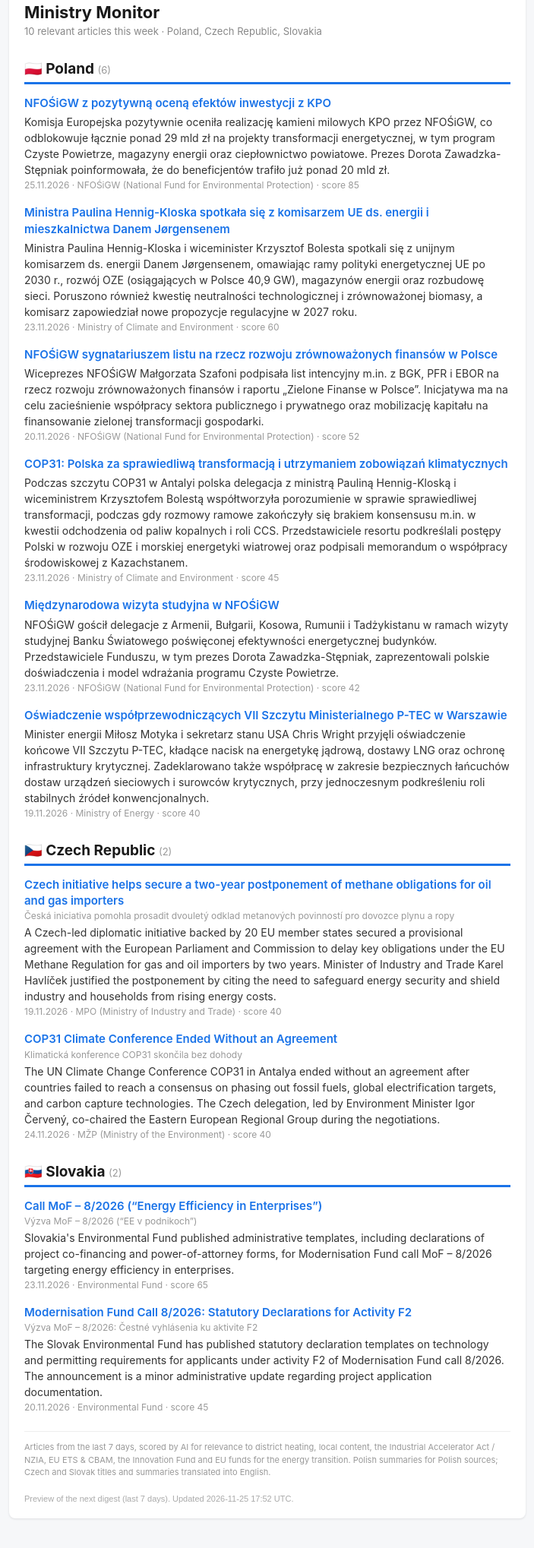
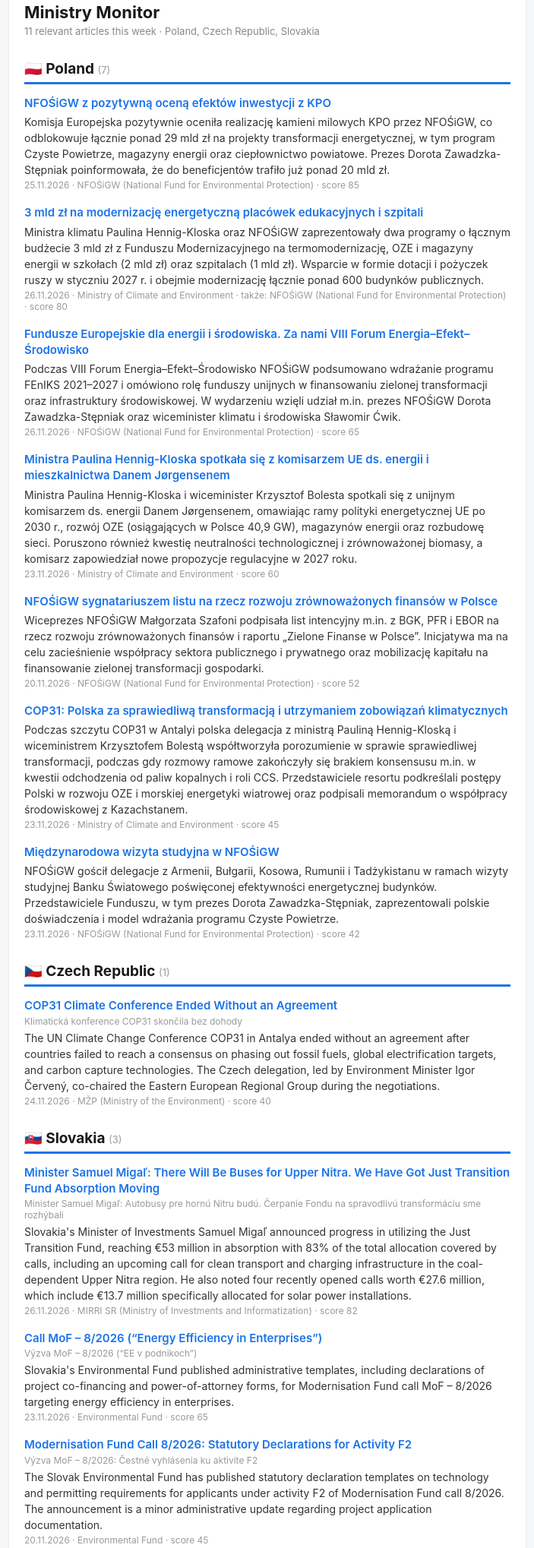
Before and after one commit to kalbarczykcleantechforcee/ministry-monitor, a website: page docs/index.html in a window 1280 px wide. Shown: the part 49-2087 px from the top of the page at 76% size, without its empty margins (288-991 px from the left). Drawn offline with Linux system fonts and the light colour scheme.

Commit message:
data: daily run 2026-11-26

```diff
--- a/docs/index.html
+++ b/docs/index.html
@@ -6,15 +6,27 @@
 
     <div style="font-family:-apple-system,Segoe UI,Roboto,Helvetica,Arial,sans-serif;max-width:640px;margin:0 auto;padding:20px">
       <h1 style="color:#1a1a1a;font-size:22px;margin:0 0 4px">Ministry Monitor</h1>
-      <p style="color:#888;font-size:13px;margin:0">10 relevant articles this week · Poland, Czech Republic, Slovakia</p>
+      <p style="color:#888;font-size:13px;margin:0">11 relevant articles this week · Poland, Czech Republic, Slovakia</p>
 
-      <h2 style="color:#1a1a1a;font-size:19px;margin:30px 0 14px;border-bottom:3px solid #1a73e8;padding-bottom:6px">🇵🇱 Poland <span style="color:#999;font-size:13px;font-weight:normal">(6)</span></h2>
+      <h2 style="color:#1a1a1a;font-size:19px;margin:30px 0 14px;border-bottom:3px solid #1a73e8;padding-bottom:6px">🇵🇱 Poland <span style="color:#999;font-size:13px;font-weight:normal">(7)</span></h2>
 
     <div style="margin:0 0 18px">
       <a href="https://www.gov.pl/web/nfosigw/nfosigw-z-pozytywna-ocena-efektow-inwestycji-z-kpo" style="color:#1a73e8;text-decoration:none;font-size:15px;font-weight:600;line-height:1.35">NFOŚiGW z pozytywną oceną efektów inwestycji z KPO</a>
 
       <p style="color:#333;margin:4px 0 2px;font-size:14px;line-height:1.5">Komisja Europejska pozytywnie oceniła realizację kamieni milowych KPO przez NFOŚiGW, co odblokowuje łącznie ponad 29 mld zł na projekty transformacji energetycznej, w tym program Czyste Powietrze, magazyny energii oraz ciepłownictwo powiatowe. Prezes Dorota Zawadzka-Stępniak poinformowała, że do beneficjentów trafiło już ponad 20 mld zł.</p>
       <div style="color:#999;font-size:12px">25.11.2026 · NFOŚiGW (National Fund for Environmental Protection) · score 85</div>
+    </div>
+    <div style="margin:0 0 18px">
+      <a href="https://www.gov.pl/web/klimat/3-mld-zl-na-modernizacje-energetyczna-placowek-edukacyjnych-i-szpitali" style="color:#1a73e8;text-decoration:none;font-size:15px;font-weight:600;line-height:1.35">3 mld zł na modernizację energetyczną placówek edukacyjnych i szpitali</a>
+
+      <p style="color:#333;margin:4px 0 2px;font-size:14px;line-height:1.5">Ministra klimatu Paulina Hennig-Kloska oraz NFOŚiGW zaprezentowały dwa programy o łącznym budżecie 3 mld zł z Funduszu Modernizacyjnego na termomodernizację, OZE i magazyny energii w szkołach (2 mld zł) oraz szpitalach (1 mld zł). Wsparcie w formie dotacji i pożyczek ruszy w styczniu 2027 r. i obejmie modernizację łącznie ponad 600 budynków publicznych.</p>
+      <div style="color:#999;font-size:12px">26.11.2026 · Ministry of Climate and Environment · także: NFOŚiGW (National Fund for Environmental Protection) · score 80</div>
+    </div>
+    <div style="margin:0 0 18px">
+      <a href="https://www.gov.pl/web/nfosigw/fundusze-europejskie-dla-energii-i-srodowiska-za-nami-viii-forum-energiaefektsrodowisko" style="color:#1a73e8;text-decoration:none;font-size:15px;font-weight:600;line-height:1.35">Fundusze Europejskie dla energii i środowiska. Za nami VIII Forum Energia–Efekt–Środowisko</a>
+
+      <p style="color:#333;margin:4px 0 2px;font-size:14px;line-height:1.5">Podczas VIII Forum Energia–Efekt–Środowisko NFOŚiGW podsumowano wdrażanie programu FEnIKS 2021–2027 i omówiono rolę funduszy unijnych w finansowaniu zielonej transformacji oraz infrastruktury środowiskowej. W wydarzeniu wzięli udział m.in. prezes NFOŚiGW Dorota Zawadzka-Stępniak oraz wiceminister klimatu i środowiska Sławomir Ćwik.</p>
+      <div style="color:#999;font-size:12px">26.11.2026 · NFOŚiGW (National Fund for Environmental Protection) · score 65</div>
     </div>
     <div style="margin:0 0 18px">
       <a href="https://www.gov.pl/web/klimat/ministra-paulina-hennig-kloska-spotkala-sie-z-komisarzem-ue-ds-energii-i-mieszkalnictwa-danem-jrgensenem" style="color:#1a73e8;text-decoration:none;font-size:15px;font-weight:600;line-height:1.35">Ministra Paulina Hennig-Kloska spotkała się z komisarzem UE ds. energii i mieszkalnictwa Danem Jørgensenem</a>
@@ -40,28 +52,22 @@
       <p style="color:#333;margin:4px 0 2px;font-size:14px;line-height:1.5">NFOŚiGW gościł delegacje z Armenii, Bułgarii, Kosowa, Rumunii i Tadżykistanu w ramach wizyty studyjnej Banku Światowego poświęconej efektywności energetycznej budynków. Przedstawiciele Funduszu, w tym prezes Dorota Zawadzka-Stępniak, zaprezentowali polskie doświadczenia i model wdrażania programu Czyste Powietrze.</p>
       <div style="color:#999;font-size:12px">23.11.2026 · NFOŚiGW (National Fund for Environmental Protection) · score 42</div>
     </div>
-    <div style="margin:0 0 18px">
-      <a href="https://www.gov.pl/web/energia/oswiadczenie-wspolprzewodniczacych-vii-szczytu-ministerialnego-p-tec-w-warszawie" style="color:#1a73e8;text-decoration:none;font-size:15px;font-weight:600;line-height:1.35">Oświadczenie współprzewodniczących VII Szczytu Ministerialnego P-TEC w Warszawie</a>
+      <h2 style="color:#1a1a1a;font-size:19px;margin:30px 0 14px;border-bottom:3px solid #1a73e8;padding-bottom:6px">🇨🇿 Czech Republic <span style="color:#999;font-size:13px;font-weight:normal">(1)</span></h2>
 
-      <p style="color:#333;margin:4px 0 2px;font-size:14px;line-height:1.5">Minister energii Miłosz Motyka i sekretarz stanu USA Chris Wright przyjęli oświadczenie końcowe VII Szczytu P-TEC, kładące nacisk na energetykę jądrową, dostawy LNG oraz ochronę infrastruktury krytycznej. Zadeklarowano także współpracę w zakresie bezpiecznych łańcuchów dostaw urządzeń sieciowych i surowców krytycznych, przy jednoczesnym podkreśleniu roli stabilnych źródeł konwencjonalnych.</p>
-      <div style="color:#999;font-size:12px">19.11.2026 · Ministry of Energy · score 40</div>
-    </div>
-      <h2 style="color:#1a1a1a;font-size:19px;margin:30px 0 14px;border-bottom:3px solid #1a73e8;padding-bottom:6px">🇨🇿 Czech Republic <span style="color:#999;font-size:13px;font-weight:normal">(2)</span></h2>
-
-    <div style="margin:0 0 18px">
-      <a href="https://mpo.gov.cz/cz/rozcestnik/pro-media/tiskove-zpravy/ceska-iniciativa-pomohla-prosadit-dvoulety-odklad-metanovych-povinnosti-pro-dovozce-plynu-a-ropy--295314/" style="color:#1a73e8;text-decoration:none;font-size:15px;font-weight:600;line-height:1.35">Czech initiative helps secure a two-year postponement of methane obligations for oil and gas importers</a>
-      <div style="color:#999;font-size:12px;margin-top:2px">Česká iniciativa pomohla prosadit dvouletý odklad metanových povinností pro dovozce plynu a ropy</div>
-      <p style="color:#333;margin:4px 0 2px;font-size:14px;line-height:1.5">A Czech-led diplomatic initiative backed by 20 EU member states secured a provisional agreement with the European Parliament and Commission to delay key obligations under the EU Methane Regulation for gas and oil importers by two years. Minister of Industry and Trade Karel Havlíček justified the postponement by citing the need to safeguard energy security and shield industry and households from rising energy costs.</p>
-      <div style="color:#999;font-size:12px">19.11.2026 · MPO (Ministry of Industry and Trade) · score 40</div>
-    </div>
     <div style="margin:0 0 18px">
       <a href="https://www.mzp.gov.cz/cz/pro-media-a-verejnost/aktuality/archiv-tiskovych-zprav/klimaticka-konference-cop31-skoncila-bez-dohody" style="color:#1a73e8;text-decoration:none;font-size:15px;font-weight:600;line-height:1.35">COP31 Climate Conference Ended Without an Agreement</a>
       <div style="color:#999;font-size:12px;margin-top:2px">Klimatická konference COP31 skončila bez dohody</div>
       <p style="color:#333;margin:4px 0 2px;font-size:14px;line-height:1.5">The UN Climate Change Conference COP31 in Antalya ended without an agreement after countries failed to reach a consensus on phasing out fossil fuels, global electrification targets, and carbon capture technologies. The Czech delegation, led by Environment Minister Igor Červený, co-chaired the Eastern European Regional Group during the negotiations.</p>
       <div style="color:#999;font-size:12px">24.11.2026 · MŽP (Ministry of the Environment) · score 40</div>
     </div>
-      <h2 style="color:#1a1a1a;font-size:19px;margin:30px 0 14px;border-bottom:3px solid #1a73e8;padding-bottom:6px">🇸🇰 Slovakia <span style="color:#999;font-size:13px;font-weight:normal">(2)</span></h2>
+      <h2 style="color:#1a1a1a;font-size:19px;margin:30px 0 14px;border-bottom:3px solid #1a73e8;padding-bottom:6px">🇸🇰 Slovakia <span style="color:#999;font-size:13px;font-weight:normal">(3)</span></h2>
 
+    <div style="margin:0 0 18px">
+      <a href="https://mirri.gov.sk/aktuality/fond-na-spravodlivu-transformaciu/minister-samuel-migal-autobusy-pre-hornu-nitru-budu-cerpanie-fondu-na-spravodlivu-transformaciu-sme-rozhybali/" style="color:#1a73e8;text-decoration:none;font-size:15px;font-weight:600;line-height:1.35">Minister Samuel Migaľ: There Will Be Buses for Upper Nitra. We Have Got Just Transition Fund Absorption Moving</a>
+      <div style="color:#999;font-size:12px;margin-top:2px">Minister Samuel Migaľ: Autobusy pre hornú Nitru budú. Čerpanie Fondu na spravodlivú transformáciu sme rozhýbali</div>
+      <p style="color:#333;margin:4px 0 2px;font-size:14px;line-height:1.5">Slovakia&#39;s Minister of Investments Samuel Migaľ announced progress in utilizing the Just Transition Fund, reaching €53 million in absorption with 83% of the total allocation covered by calls, including an upcoming call for clean transport and charging infrastructure in the coal-dependent Upper Nitra region. He also noted four recently opened calls worth €27.6 million, which include €13.7 million specifically allocated for solar power installations.</p>
+      <div style="color:#999;font-size:12px">26.11.2026 · MIRRI SR (Ministry of Investments and Informatization) · score 82</div>
+    </div>
     <div style="margin:0 0 18px">
       <a href="https://envirofond.sk/2026/11/23/vyzva-mof-8-2026-ee-v-podnikoch-2/" style="color:#1a73e8;text-decoration:none;font-size:15px;font-weight:600;line-height:1.35">Call MoF – 8/2026 (“Energy Efficiency in Enterprises”)</a>
       <div style="color:#999;font-size:12px;margin-top:2px">Výzva MoF – 8/2026 (“EE v podnikoch”)</div>
@@ -79,6 +85,6 @@
         Articles from the last 7 days, scored by AI for relevance to district heating, local content, the Industrial Accelerator Act / NZIA, EU ETS &amp; CBAM, the Innovation Fund and EU funds for the energy transition. Polish summaries for Polish sources; Czech and Slovak titles and summaries translated into English.
       </p>
     </div>
-    <p style="font-family:sans-serif;color:#aaa;font-size:11px;padding:0 20px 20px;margin:0">Preview of the next digest (last 7 days). Updated 2026-11-25 17:52 UTC.</p>
+    <p style="font-family:sans-serif;color:#aaa;font-size:11px;padding:0 20px 20px;margin:0">Preview of the next digest (last 7 days). Updated 2026-11-26 17:36 UTC.</p>
   </div>
 </body></html>
```
Also changed, not shown: 1 other file.
